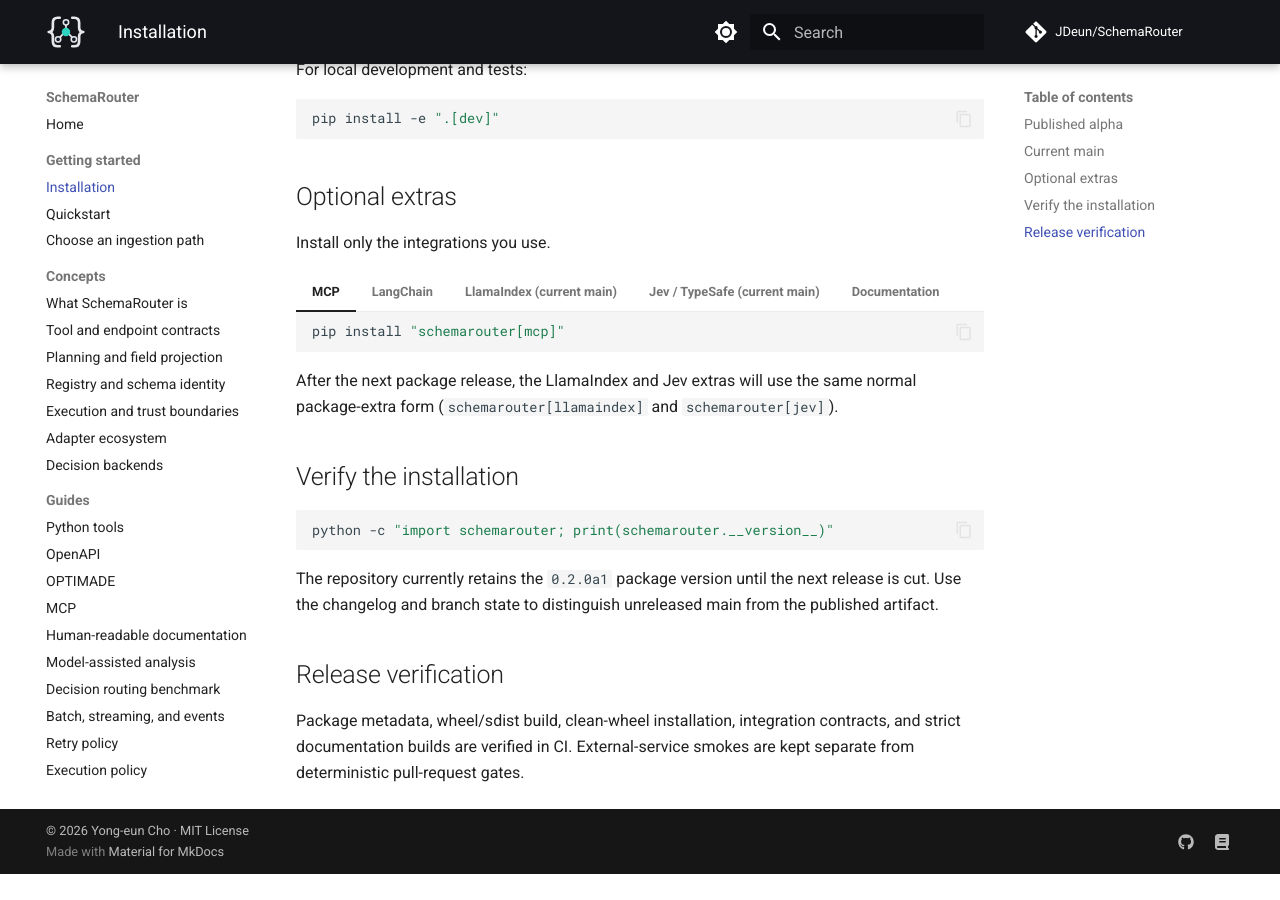
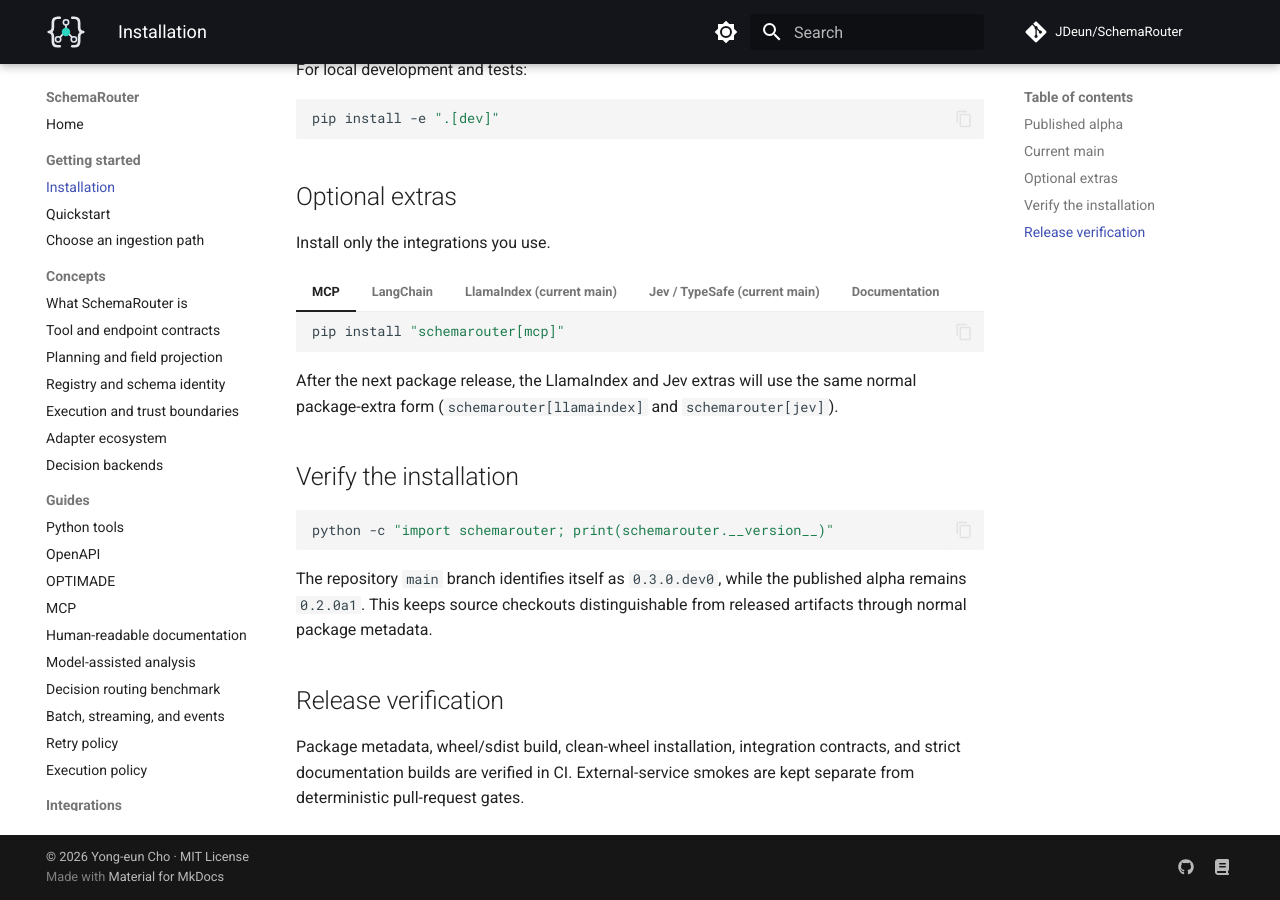
Before and after one commit to JDeun/SchemaRouter, an MkDocs documentation site: the page built from docs/getting-started/installation.md, in a window 1280 px wide and 900 px high, scrolled down 656 px. Built offline with MkDocs 1.6.1 and Material for MkDocs 9.7.7, drawn with Linux system fonts in a browser that asks for light colours; comment, search, counter and statistics services are not loaded; before the commit the page ends 1530 px from its top, so only the background shows below that.

Commit message:
docs: document development version identity

````diff
--- a/docs/getting-started/installation.md
+++ b/docs/getting-started/installation.md
@@ -73,8 +73,9 @@
 python -c "import schemarouter; print(schemarouter.__version__)"
 ```
 
-The repository currently retains the `0.2.0a1` package version until the next release is cut.
-Use the changelog and branch state to distinguish unreleased main from the published artifact.
+The repository `main` branch identifies itself as `0.3.0.dev0`, while the published alpha
+remains `0.2.0a1`. This keeps source checkouts distinguishable from released artifacts through
+normal package metadata.
 
 ## Release verification
 
````
